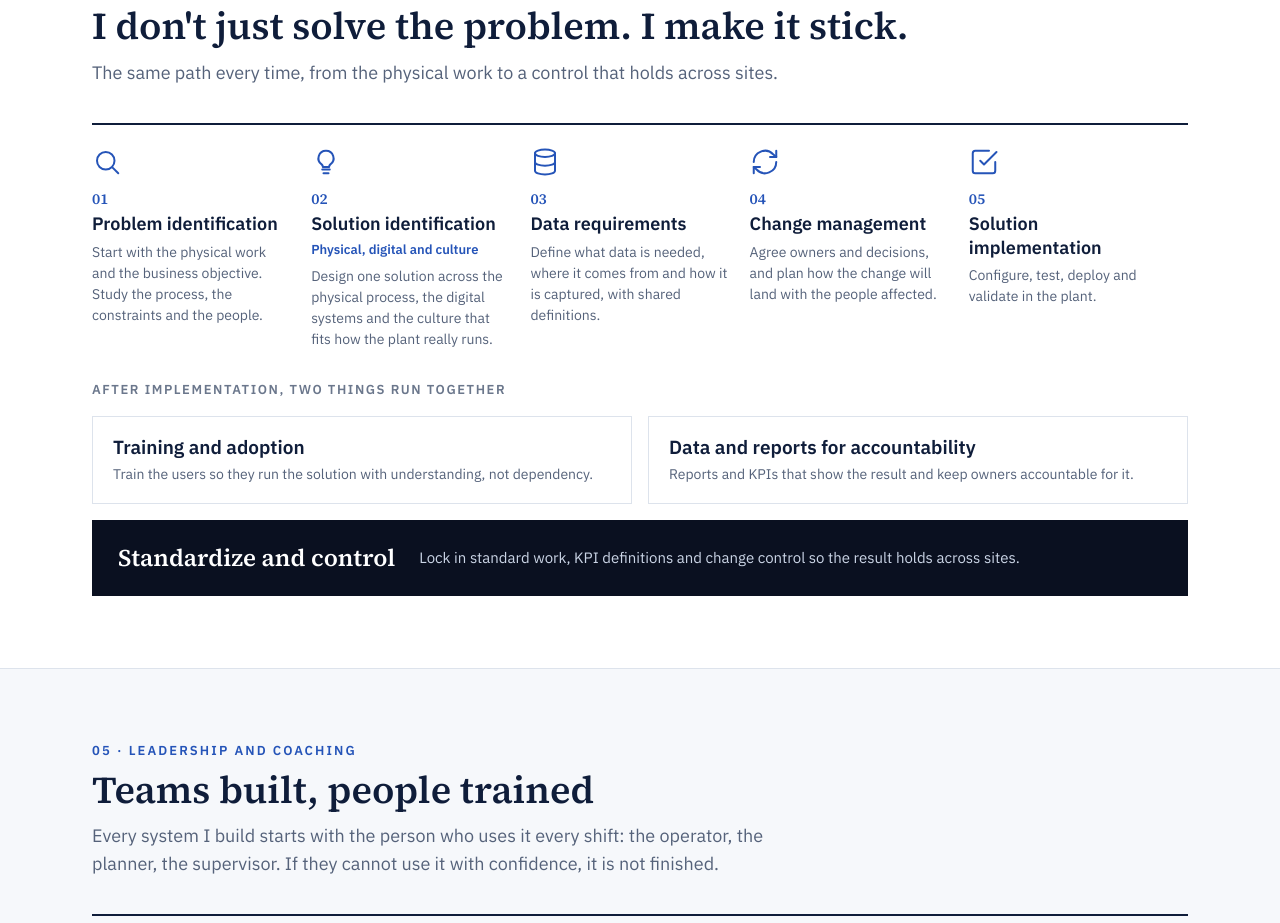
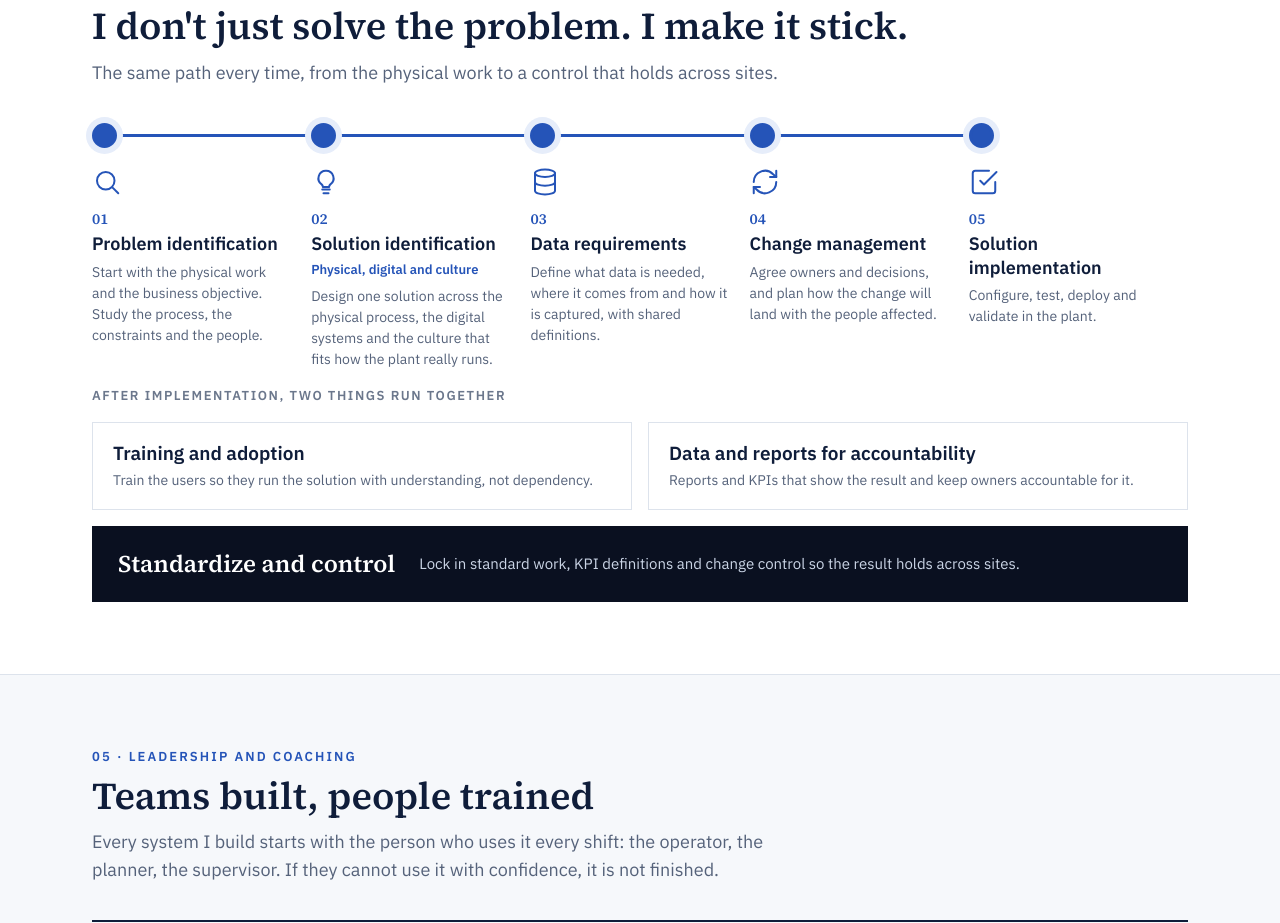
Before and after one commit to hwagh/Portfolio, a plain HTML site: page index.html in a window 1280 px wide. Shown: the part 4530-5453 px from the top of the page. Drawn offline with Linux system fonts and the light colour scheme.

Commit message:
Approach section: animated step-by-step process timeline
Co-Authored-By: Claude Sonnet 5.5 <noreply@anthropic.com>
Claude-Session: https://claude.ai/code/session_01KXUPUSkfdDgnF4a9cWoiLL

```diff
--- a/index.html
+++ b/index.html
@@ -78,8 +78,6 @@ h3{margin:0;font-size:19px;line-height:1.3;font-weight:600}
 .mini em{font-style:normal;font-weight:600;font-size:14px}
 .sub{margin:44px 0 0;font-family:var(--serif);font-size:22px;font-weight:600}
 /* approach */
-.steps{display:flex;flex-wrap:wrap;border-top:2px solid var(--ink)}
-.step{flex:1 1 200px;min-width:0;padding:22px 20px 22px 0}
 .step svg{display:block;margin-bottom:10px}
 .step .n{font-family:var(--serif);font-size:15px;color:var(--accent);font-weight:600}
 .step h3{font-size:18px;margin:2px 0 6px}
@@ -158,6 +156,27 @@ a:focus-visible,summary:focus-visible{outline:3px solid #7fb0ff;outline-offset:2
 .rv.done{transition-delay:0s}
 @media print{.rv{opacity:1;transform:none}}
 @media (prefers-reduced-motion:reduce){.rv{opacity:1;transform:none;transition:none}.card:hover,.mini:hover,.case:hover,.btn:hover{transform:none}}
+/* approach as a sequential process */
+.steps{position:relative;padding:0 0 0 44px}
+.step{position:relative;min-width:0;padding:0 0 28px}
+.track{position:absolute;left:11px;top:12px;width:3px;height:var(--len,0px);background:var(--line)}
+.fill{display:block;width:100%;height:100%;background:var(--accent);transition:height .9s ease,width .9s ease}
+.step .dot{position:absolute;left:-44px;top:0;width:25px;height:25px;border-radius:50%;box-sizing:border-box;background:var(--accent);border:3px solid var(--accent);box-shadow:0 0 0 6px var(--accent-soft);transition:background .3s ease .5s,border-color .3s ease .5s,box-shadow .4s ease .5s}
+.steps.seq .fill{height:var(--fill,0px)}
+.steps.seq .step{opacity:.3;transform:translateY(10px);transition:opacity .6s ease .45s,transform .6s ease .45s}
+.steps.seq .step.on{opacity:1;transform:none}
+.steps.seq .step .dot{background:#fff;border-color:var(--line);box-shadow:none}
+.steps.seq .step.on .dot{background:var(--accent);border-color:var(--accent);box-shadow:0 0 0 6px var(--accent-soft)}
+@media (min-width:900px){
+ .steps{display:grid;grid-template-columns:repeat(var(--n),1fr);padding:44px 0 0}
+ .step{padding:0 20px 8px 0}
+ .track{left:12px;top:11px;height:3px;width:var(--len,0px)}
+ .fill{height:100%;width:100%}
+ .steps.seq .fill{height:100%;width:var(--fill,0px)}
+ .step .dot{left:0;top:-44px}
+}
+@media print{.steps.seq .step{opacity:1;transform:none}}
+@media (prefers-reduced-motion:reduce){.fill,.step,.dot{transition:none!important}}
 </style>
 </head>
 <body>
@@ -249,8 +268,8 @@ parts.push(section("reports", "Reports and dashboards", "Reports leaders use to
 const A = SITE.approach;
 parts.push(section("approach", "End-to-end approach", "I don't just solve the problem. I make it stick.",
   "The same path every time, from the physical work to a control that holds across sites.",
-  `<div class="steps">${A.steps.map((s, i) => `
-    <div class="step">${icon(s.icon)}<div class="n">0${i + 1}</div><h3>${esc(s.title)}</h3>${s.sub ? `<div class="subl">${esc(s.sub)}</div>` : ""}<p>${esc(s.text)}</p></div>`).join("")}</div>
+  `<div class="steps" style="--n:${A.steps.length}"><div class="track"><i class="fill"></i></div>${A.steps.map((s, i) => `
+    <div class="step"><span class="dot"></span>${icon(s.icon)}<div class="n">0${i + 1}</div><h3>${esc(s.title)}</h3>${s.sub ? `<div class="subl">${esc(s.sub)}</div>` : ""}<p>${esc(s.text)}</p></div>`).join("")}</div>
   <div class="after"><div class="lbl">${esc(A.afterLabel)}</div>
     ${A.after.map((s) => `<div class="box"><h3>${esc(s.title)}</h3><p>${esc(s.text)}</p></div>`).join("")}
   </div>
@@ -308,6 +327,19 @@ $("#sections").innerHTML = parts.join("") + `
     };
     window.addEventListener("scroll", mark, { passive: true }); mark();
 
+    /* approach: sizing, then a step-by-step reveal */
+    const stepsEl = document.querySelector(".steps");
+    const stepEls = stepsEl ? [...stepsEl.querySelectorAll(".step")] : [];
+    const horiz = () => matchMedia("(min-width: 900px)").matches;
+    const sizeTrack = () => {
+      if (!stepEls.length) return;
+      const last = stepEls[stepEls.length - 1];
+      stepsEl.style.setProperty("--len", (horiz() ? last.offsetLeft : last.offsetTop) + "px");
+      const on = stepEls.filter((s) => s.classList.contains("on")).length;
+      if (on) stepsEl.style.setProperty("--fill", (horiz() ? stepEls[on - 1].offsetLeft : stepEls[on - 1].offsetTop) + "px");
+    };
+    sizeTrack(); window.addEventListener("resize", sizeTrack);
+
     if (matchMedia("(prefers-reduced-motion: reduce)").matches || !("IntersectionObserver" in window)) return;
 
     const fmt = (n, dec) => n.toLocaleString("en-US", { minimumFractionDigits: dec, maximumFractionDigits: dec });
@@ -329,7 +361,7 @@ $("#sections").innerHTML = parts.join("") + `
       requestAnimationFrame(tick);
     };
 
-    const targets = document.querySelectorAll(".section-head, section.block h2, section.block .intro, .card, .case, .mini, .job, .step, .ls, .final, .sk");
+    const targets = document.querySelectorAll(".section-head, section.block h2, section.block .intro, .card, .case, .mini, .job, .ls, .final, .sk");
     targets.forEach((el) => {
       const i = [...el.parentElement.children].indexOf(el);
       el.style.setProperty("--d", Math.min(i, 5) * 0.07 + "s");
@@ -343,6 +375,13 @@ $("#sections").innerHTML = parts.join("") + `
     }), { threshold: 0.15, rootMargin: "0px 0px -40px 0px" });
     targets.forEach((el) => io.observe(el));
 
+    if (stepsEl) {
+      stepsEl.classList.add("seq"); sizeTrack();
+      const run = () => stepEls.forEach((s, i) => setTimeout(() => { s.classList.add("on"); sizeTrack(); }, 250 + i * 1000));
+      const so = new IntersectionObserver((es) => { if (es[0].isIntersecting) { so.disconnect(); run(); } }, { threshold: 0.3 });
+      so.observe(stepsEl);
+    }
+
     document.querySelectorAll(".hero .stat b").forEach((el) => countUp(el));
   } catch (err) { document.querySelectorAll(".rv").forEach((el) => el.classList.add("in")); }
 })();
```
